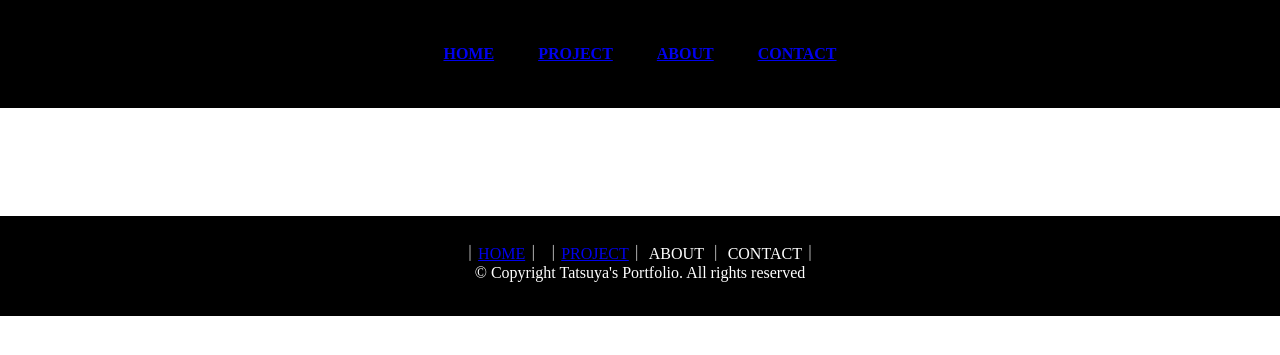
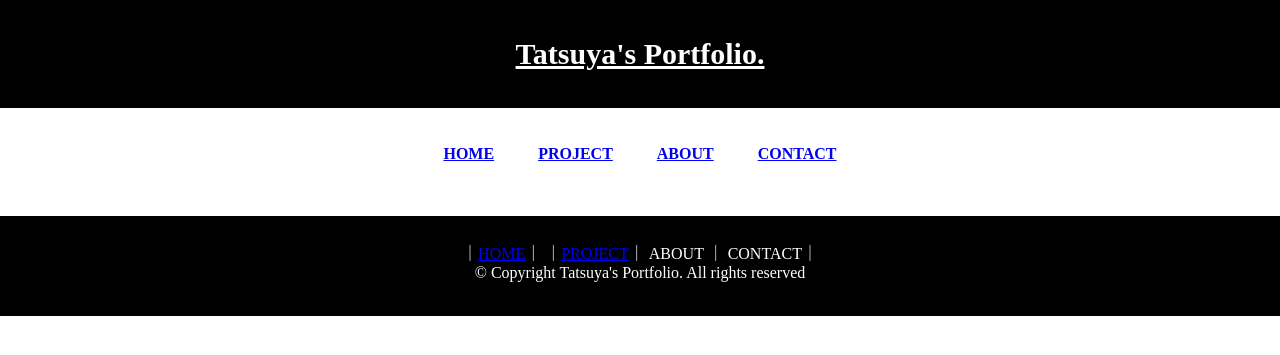
Before and after one commit to kitamitatsuya/doyolab, a PHP site: page / in a window 1280 px wide. Shown: the top 355 px of the page. Run offline with PHP 8.4, Linux system fonts and the light colour scheme.

Commit message:
index.html

```diff
--- a/index.html
+++ b/index.html
@@ -13,7 +13,7 @@
   <header>
 
   	<h1 class="headline">
-      <!--<a>Tatsuya's Portfolio.</a>-->
+      <a>Tatsuya's Portfolio.</a>
     </h1>
     <ul class="nav-list">
       <li class="nav-list-item">
@@ -31,6 +31,8 @@
 
     </ul>
   </header>
+
+
 
   <!-- サイトの中身部分 -->
 <br>
--- a/style2.css
+++ b/style2.css
@@ -8,7 +8,7 @@
     text-align: center;
     color:white;
     background-color:black;
-    background-position: center bottom;
+    background-position: center top;
     background-size: cover;
   }
 
@@ -29,8 +29,8 @@
     list-style: none;
     display: inline-block;
     margin: 0 20px;
+  }
 
-  }
 
 footer{
     width: 100%;
```
